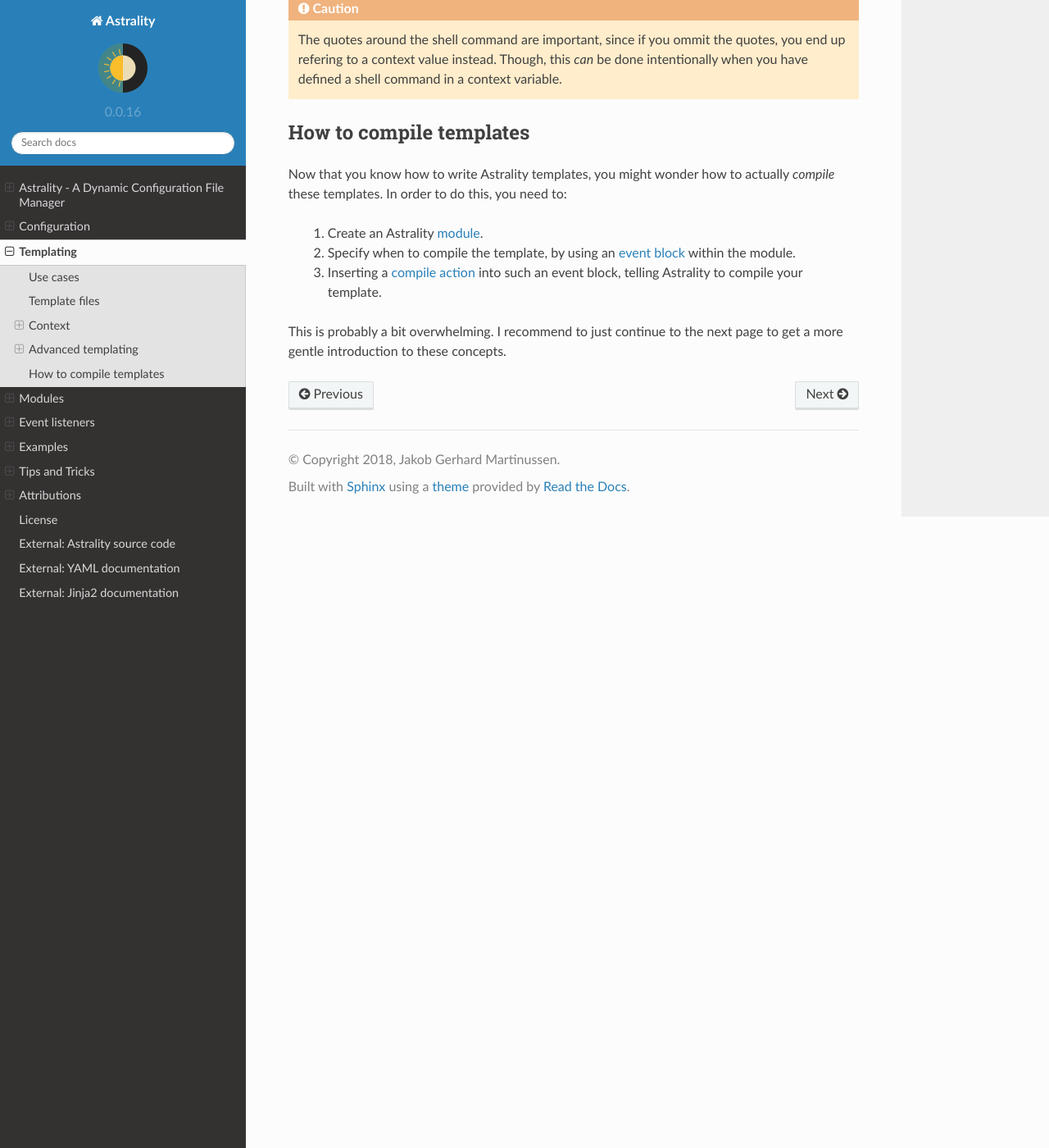
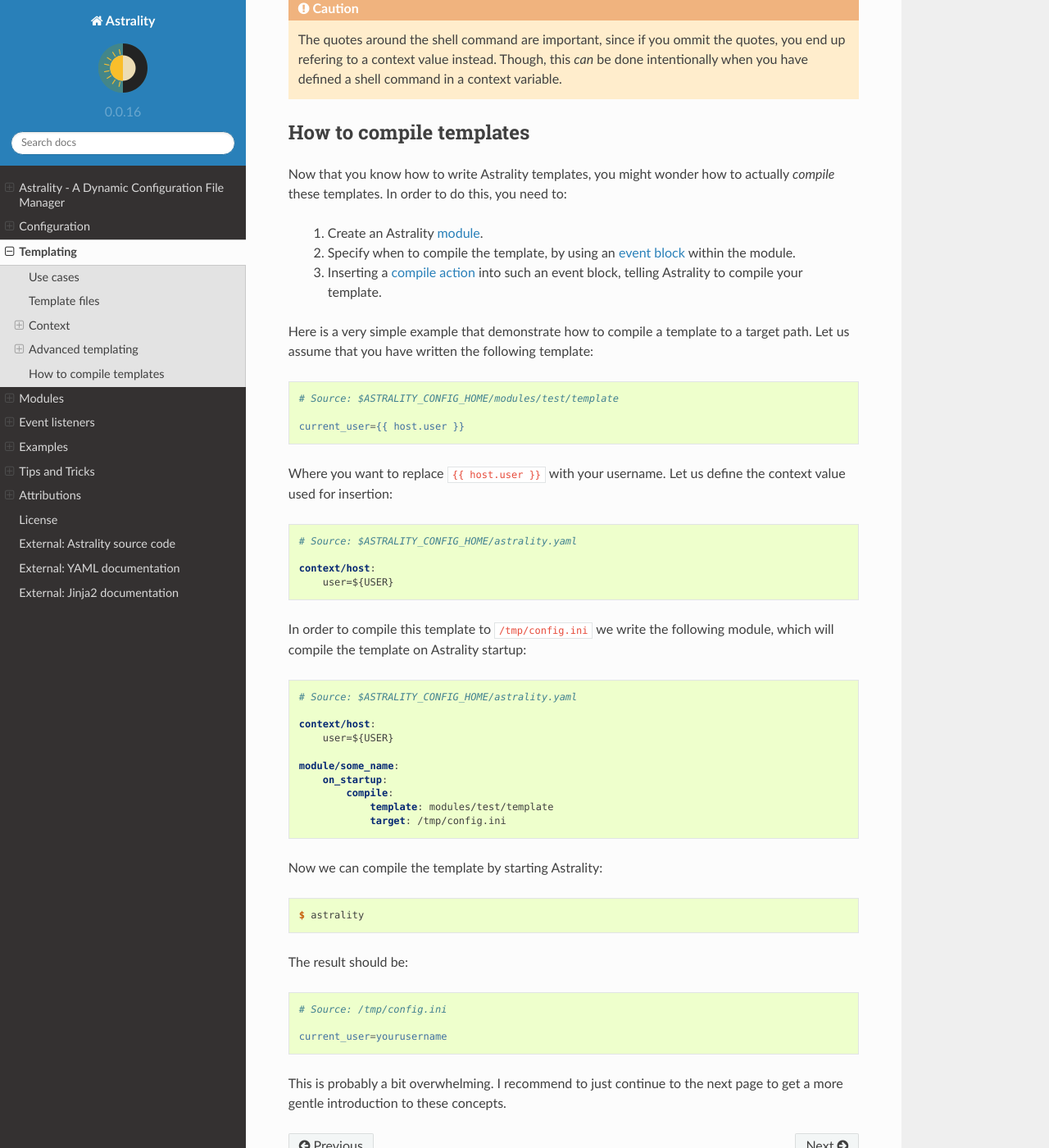
Before and after one commit to JakobGM/astrality, a Sphinx documentation site: the page built from docs/templating.rst, in a window 1280 px wide and 1400 px high, scrolled down 5094 px. Shown: the whole window at 82% size. Built offline with Sphinx 7.4.7 and the Read the Docs theme 2.0.0, drawn with Linux system fonts in a browser that asks for light colours.

Commit message:
Add simple compilation documentation in templating

```diff
--- a/docs/templating.rst
+++ b/docs/templating.rst
@@ -238,4 +238,52 @@ Now that you know how to write Astrality templates, you might wonder how to actu
     #. Specify when to compile the template, by using an :ref:`event block <events>` within the module.
     #. Inserting a :ref:`compile action <compile_action>` into such an event block, telling Astrality to compile your template.
 
+Here is a very simple example that demonstrate how to compile a template to a target path.
+Let us assume that you have written the following template:
+
+.. code-block:: dosini
+
+    # Source: $ASTRALITY_CONFIG_HOME/modules/test/template
+
+    current_user={{ host.user }}
+
+Where you want to replace ``{{ host.user }}`` with your username. Let us define the context value used for insertion:
+
+.. code-block:: yaml
+
+    # Source: $ASTRALITY_CONFIG_HOME/astrality.yaml
+
+    context/host:
+        user=${USER}
+
+In order to compile this template to ``/tmp/config.ini`` we write the following module,
+which will compile the template on Astrality startup:
+
+.. code-block:: yaml
+
+    # Source: $ASTRALITY_CONFIG_HOME/astrality.yaml
+
+    context/host:
+        user=${USER}
+
+    module/some_name:
+        on_startup:
+            compile:
+                template: modules/test/template
+                target: /tmp/config.ini
+
+Now we can compile the template by starting Astrality:
+
+.. code-block:: console
+
+    $ astrality
+
+The result should be:
+
+.. code-block:: dosini
+
+    # Source: /tmp/config.ini
+
+    current_user=yourusername
+
 This is probably a bit overwhelming. I recommend to just continue to the next page to get a more gentle introduction to these concepts.
```
